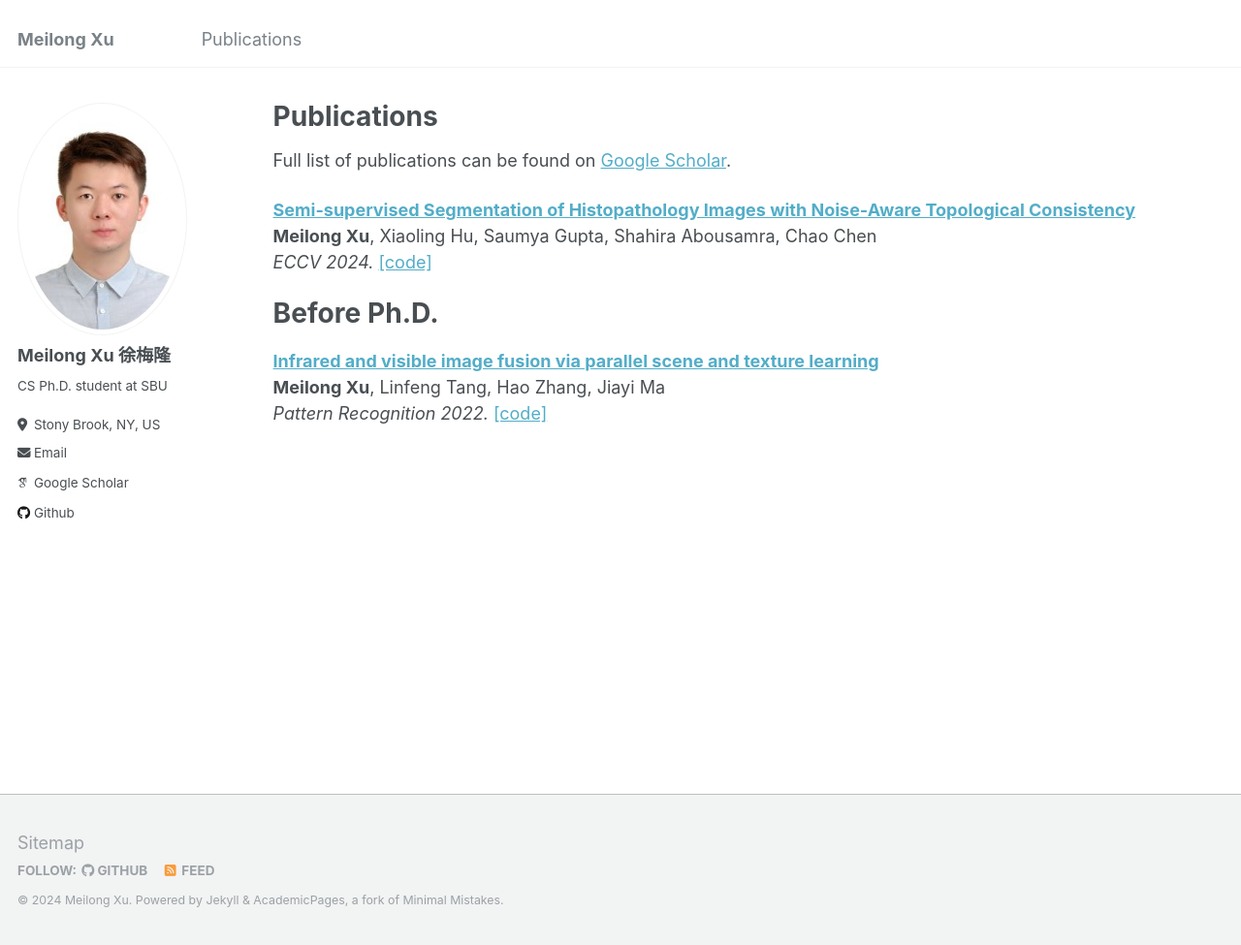
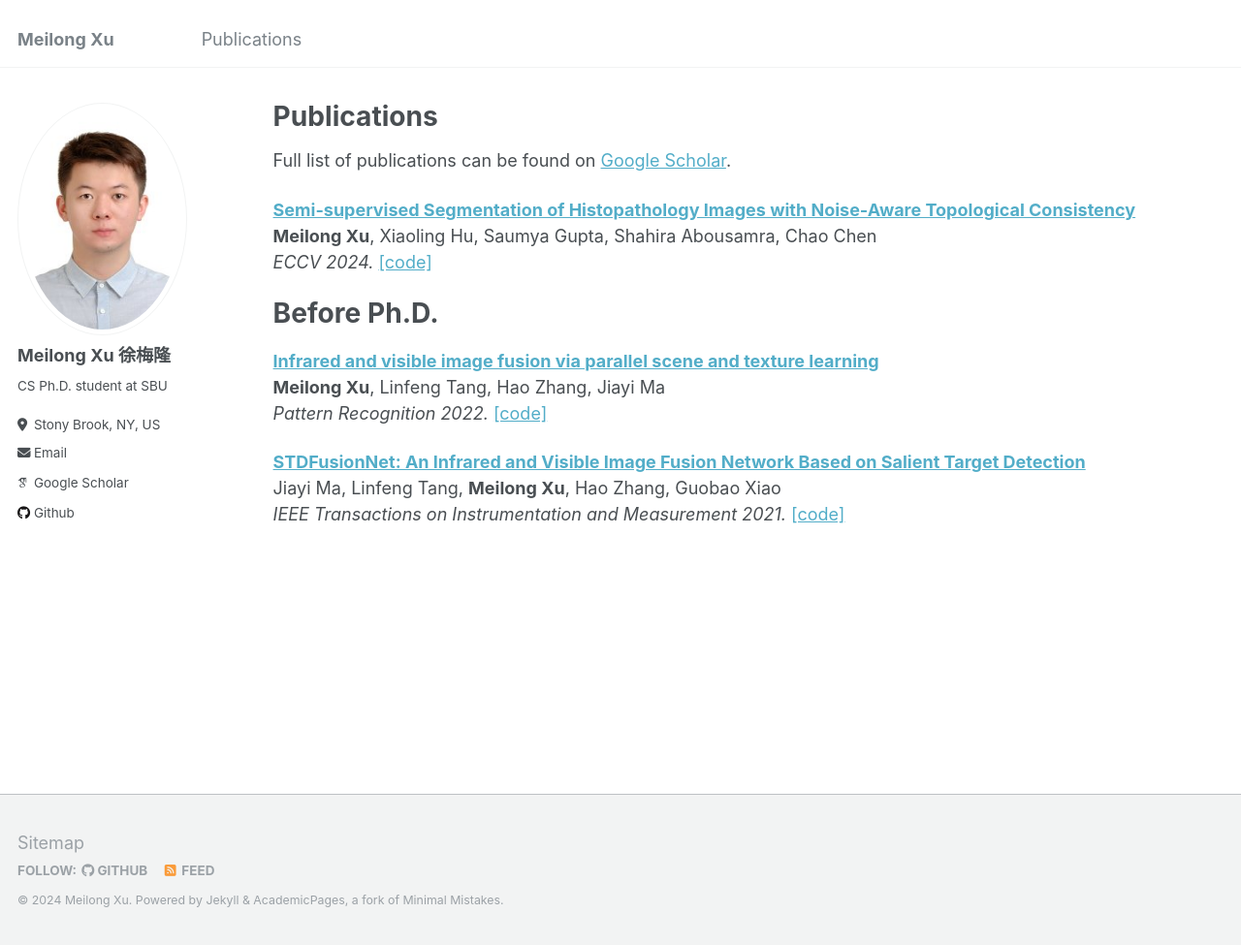
Before and after one commit to Melon-Xu/Melon-Xu.github.io, a Jekyll site: the page built from _pages/publications.md, in a window 1280 px wide and 975 px high. Shown: the whole window at 97% size. Built offline with Jekyll 4.4.1, drawn with Linux system fonts in a browser that asks for light colours; some web fonts are replaced.

Commit message:
Update publications.md

```diff
--- a/_pages/publications.md
+++ b/_pages/publications.md
@@ -17,3 +17,8 @@ Full list of publications can be found on [Google Scholar](https://scholar.googl
 <b>Meilong Xu</b>, Linfeng Tang, Hao Zhang, Jiayi Ma<br>
 <i>Pattern Recognition 2022.</i>
 <span style="color:blue"></span> <a href="https://github.com/Melon-Xu/PSTLFusion/">[code]</a>
+
+<b>[STDFusionNet: An Infrared and Visible Image Fusion Network Based on Salient Target Detection](https://ieeexplore.ieee.org/document/9416507)</b> <br>
+Jiayi Ma, Linfeng Tang, <b>Meilong Xu</b>, Hao Zhang, Guobao Xiao<br>
+<i> IEEE Transactions on Instrumentation and Measurement 2021.</i>
+<span style="color:blue"></span> <a href="https://github.com/Linfeng-Tang/STDFusionNet/">[code]</a>
```
